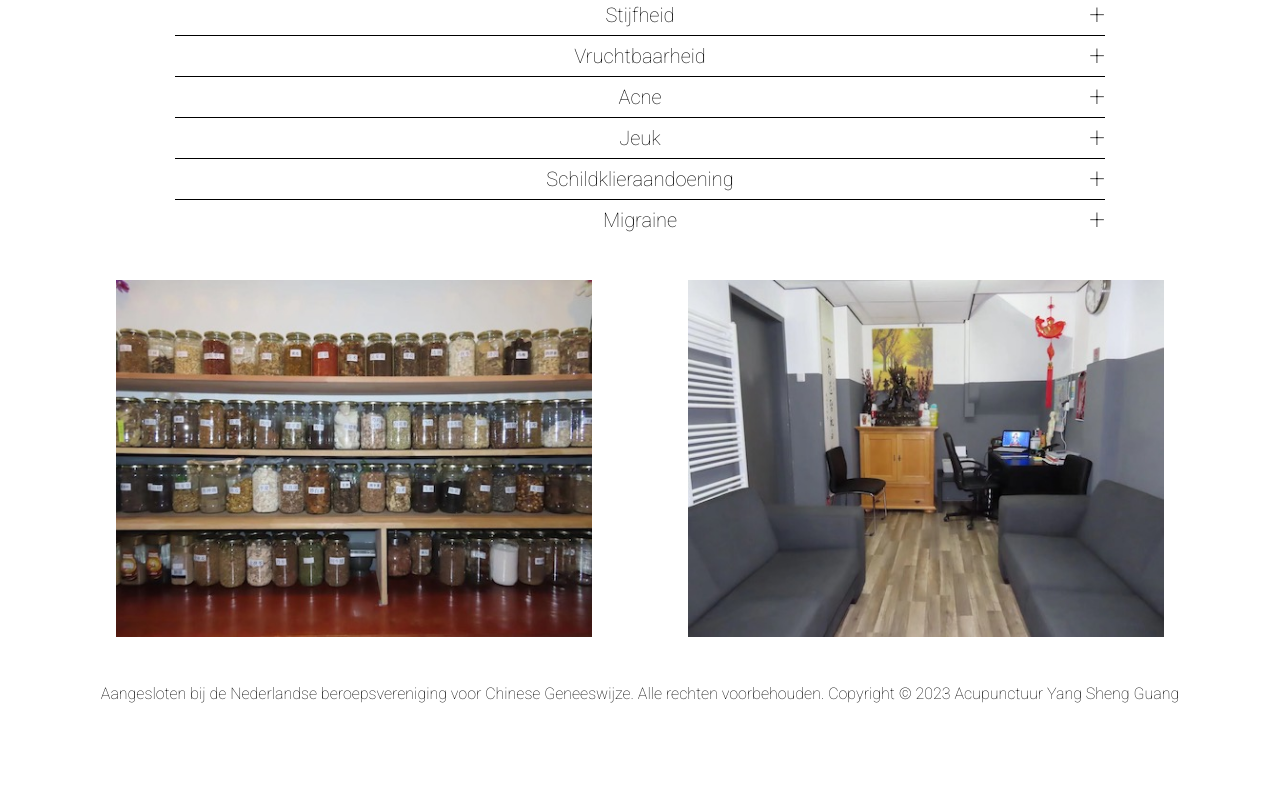
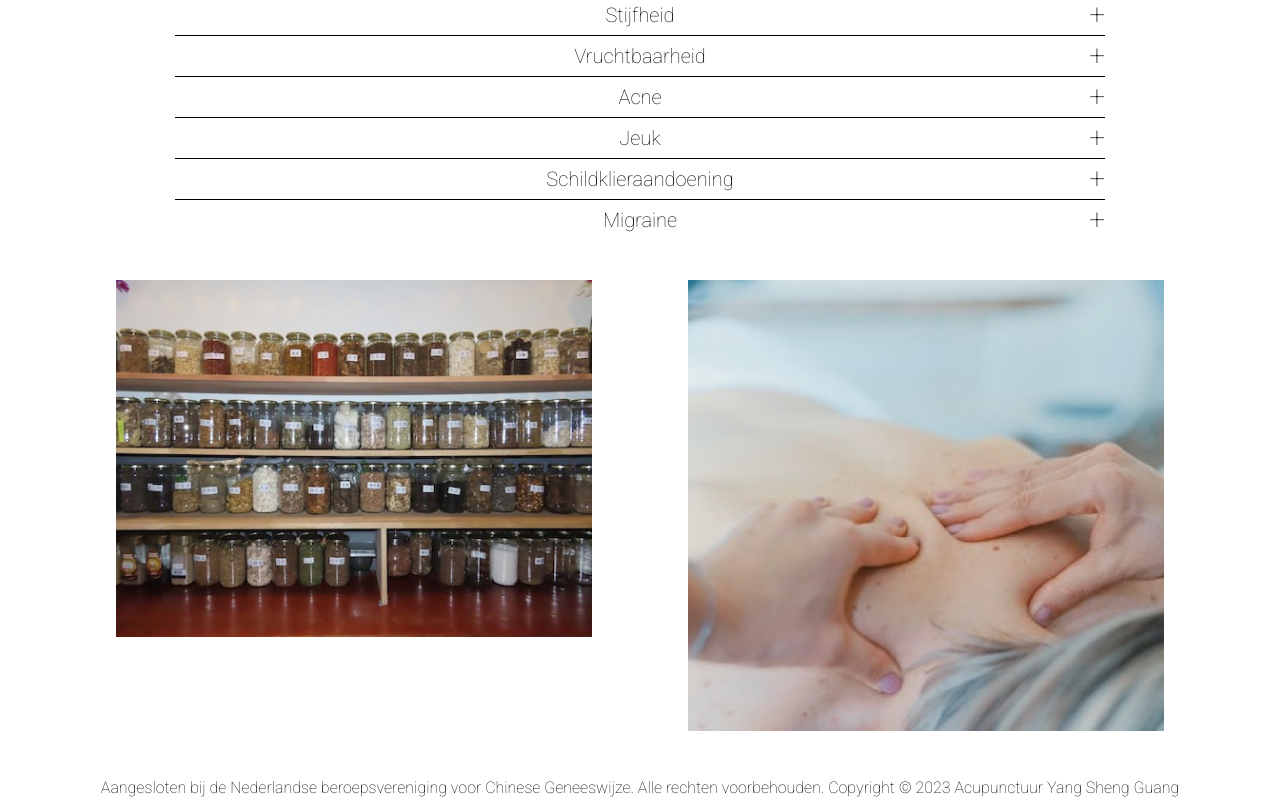
Before and after one commit to Zonwiezhu/YangShengGuang-Website, a Vue app: page /lichamelijkeklachten in a window 1280 px wide. Shown: the part 672-1472 px from the top of the page. Before the commit the page ends 1378 px from the top, so only its background shows below. Built offline with nearby package versions, Linux system fonts and the light colour scheme.

Commit message:
Checken
Er is een probleem met het uploaden van de website. Geeft een error bij afbeelding Binnen.

```diff
--- a/src/views/Lichamelijke_Klachten.vue
+++ b/src/views/Lichamelijke_Klachten.vue
@@ -91,7 +91,7 @@
 
                 <div class= "main-banner2">
                     <div class="img-container">
-                        <img src="/src/assets/Afbeeldingen/Binnen.JPG" alt="" >
+                        <img src="/src/assets/Afbeeldingen/Massage1.png" alt="" >
                     </div>
                 </div>
             </div>
```
